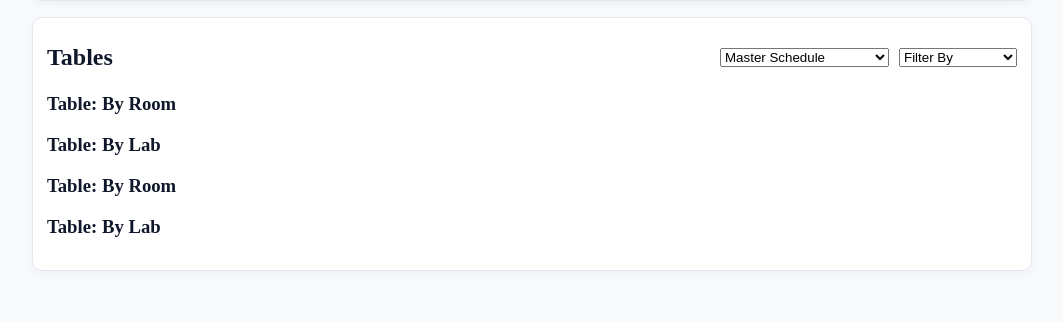
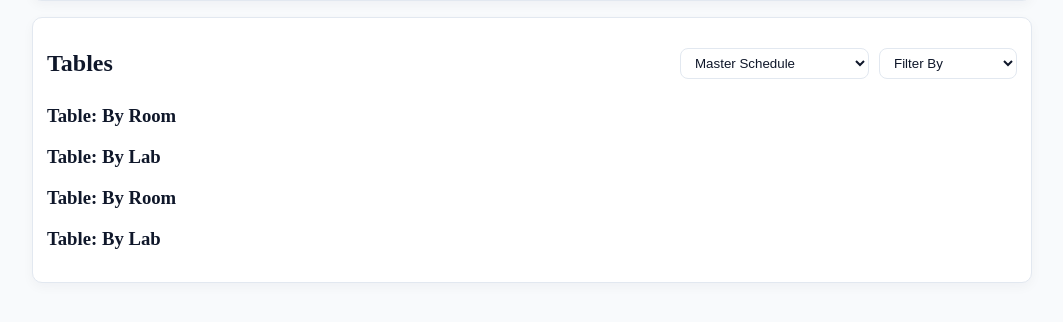
Before and after one commit to mucsci-students/2026sp-420-Maverick, a Flask app: template app/web/templates/viewer.html in a window 1280 px wide. Shown: the part 428-750 px from the top of the page, without its empty margins (108-1171 px from the left). Run offline with Flask 3, Linux system fonts and the light colour scheme; the template is opened without the code that fills it, so the values that code supplies are empty; parts of the project's set-up code (start-up, migrations or seed data) failed here and were passed over.

Commit message:
added new style code for dropdown menus in viewer

```diff
--- a/app/web/static/styles.css
+++ b/app/web/static/styles.css
@@ -1,6 +1,6 @@
 /*
 Author: Antonio Corona
-Date: 2026-02-21
+Date: 2026-02-25
 
 Stylesheet
 
@@ -191,6 +191,7 @@ th {
     background: rgba(248, 250, 252, 0.9);
 }
 
+/* Row hover effect for readability */
 tr:hover td {
     background: rgba(56, 189, 248, 0.08);
 }
@@ -207,6 +208,36 @@ pre {
     border-radius: 10px;
 }
 
+/* Tab Buttons */
+.tab-btn {
+  border: 1px solid #444;
+  background: var(--accent);
+  padding: 6px 10px;
+  border-radius: 8px;
+  cursor: pointer;
+}
+
+/* Active tab styling */
+.tab-btn.active,
+.tab-btn[aria-selected="true"] {
+  border-color: #888;
+  font-weight: 500;
+}
+
+/* Tab content spacing */
+.tab-panel {
+  margin-top: 12px;
+}
+
+/* Dropdown mode selectors (Master / Filter) */
+.mode-select {
+    padding: 6px 10px;
+    border-radius: 8px;
+    border: 1px solid var(--border);
+    background: var(--surface);
+    color: var(--text);
+}
+
 /* ==========================================================================
    6) Utilities
    ========================================================================== */
```
